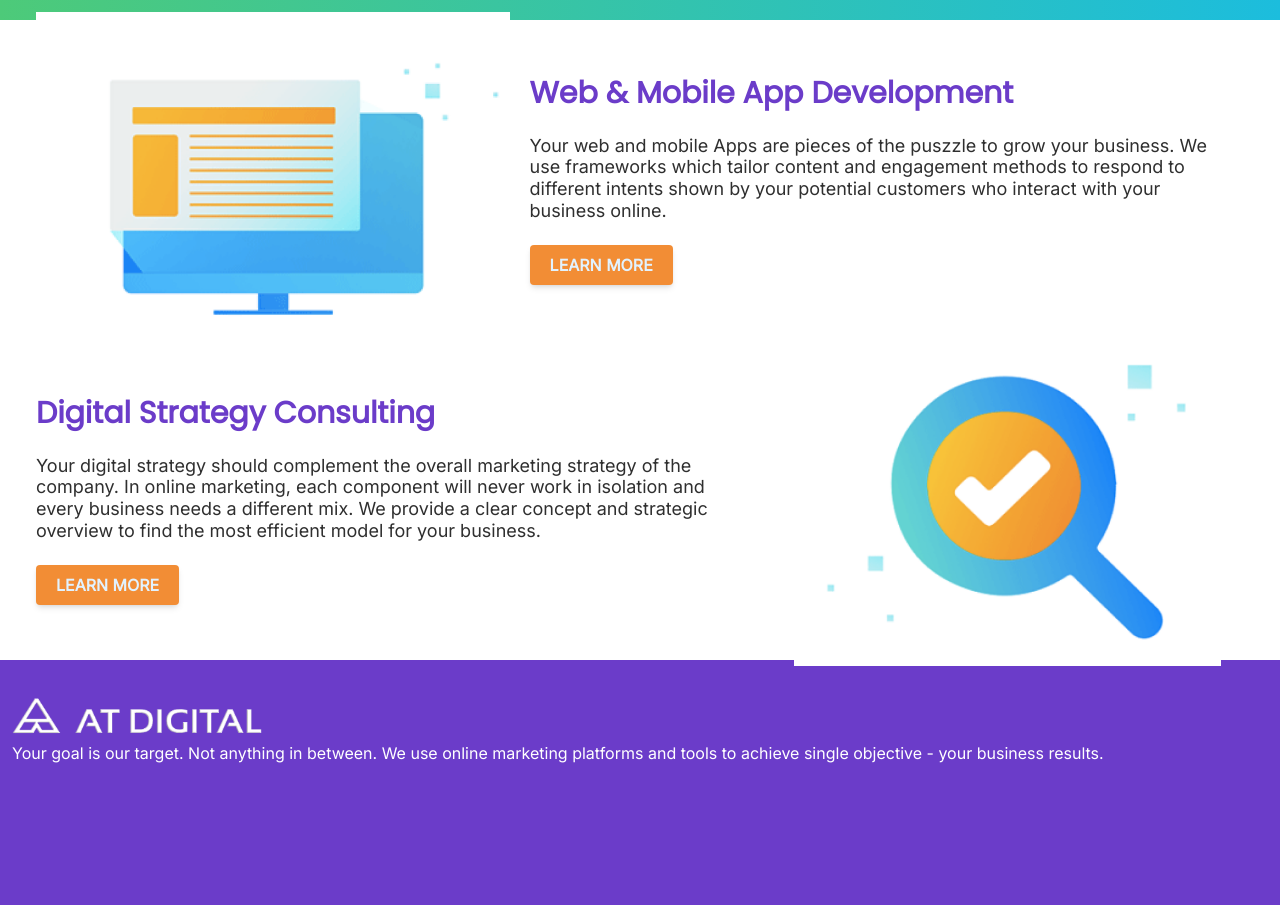
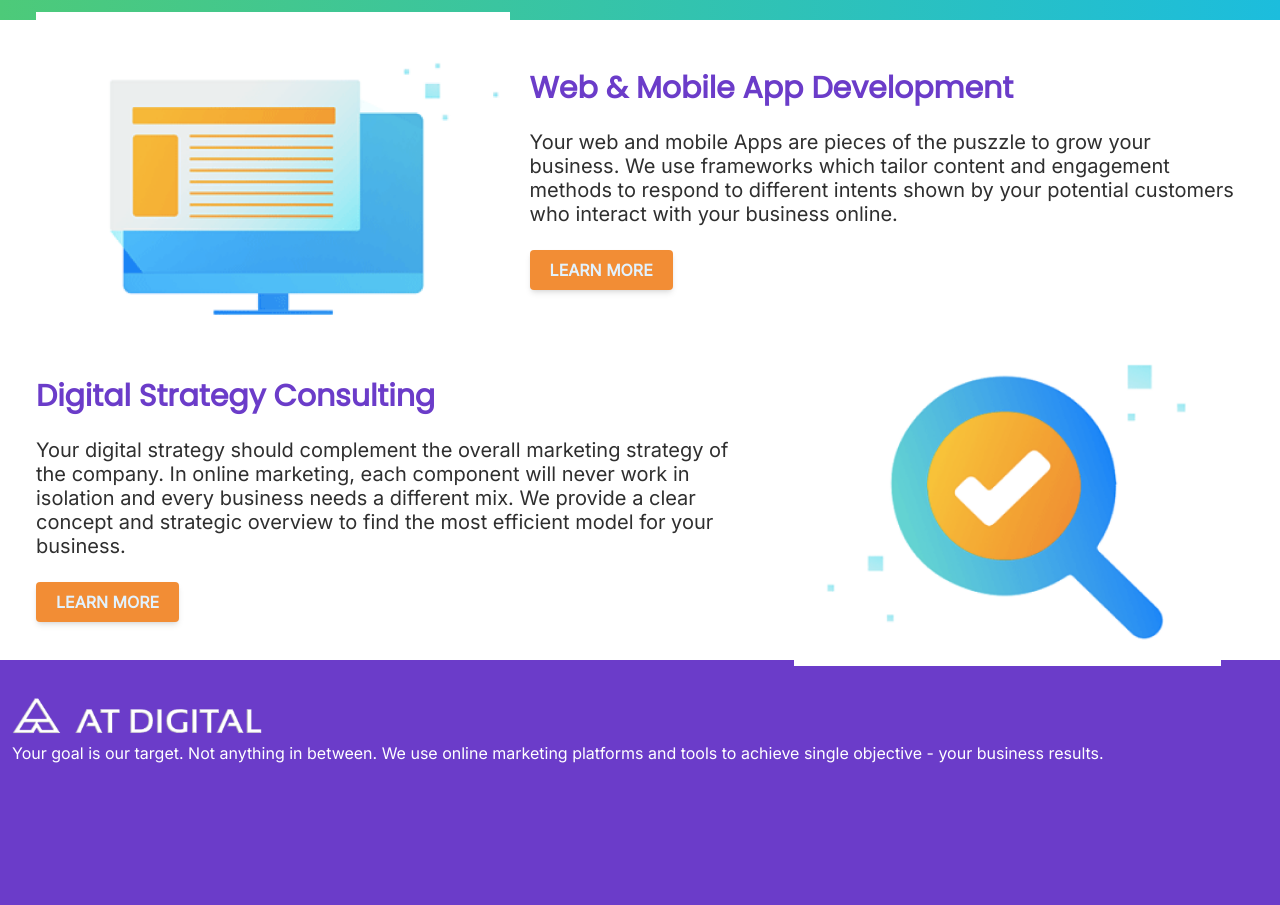
Before and after one commit to deelaka99/AT_Digital_site, a React (Vite) app: page / in a window 1280 px wide. Shown: the part 780-1685 px from the top of the page. Built offline with nearby package versions, Linux system fonts and the light colour scheme; a web font is replaced by a local one.

Commit message:
added some txt size chagnes for tablet

```diff
--- a/src/pages/Services.jsx
+++ b/src/pages/Services.jsx
@@ -17,7 +17,7 @@ function Services() {
             Web & Mobile App Development
           </h1>
           <br />
-          <p className="mobile:text-center tablet:text-start font-medium font-inter text-txtColor mobile:text-[16px] mobile:leading-[1.2] tablet:text-[18px] tablet:leading-[1.2]">
+          <p className="mobile:text-center tablet:text-start font-medium font-inter text-txtColor mobile:text-[16px] mobile:leading-[1.2] tablet:text-[20px] tablet:leading-[1.2]">
             Your web and mobile Apps are pieces of the puszzle to grow your
             business. We use frameworks which tailor content and engagement
             methods to respond to different intents shown by your potential
@@ -44,7 +44,7 @@ function Services() {
             Digital Strategy Consulting
           </h1>
           <br />
-          <p className="mobile:hidden tablet:block tablet:text-start font-medium font-inter text-txtColor tablet:text-[18px] tablet:leading-[1.2]">
+          <p className="mobile:hidden tablet:block tablet:text-start font-medium font-inter text-txtColor tablet:text-[20px] tablet:leading-[1.2]">
             Your digital strategy should complement the overall marketing
             strategy of the company. In online marketing, each component will
             never work in isolation and every business needs a different mix. We
```
